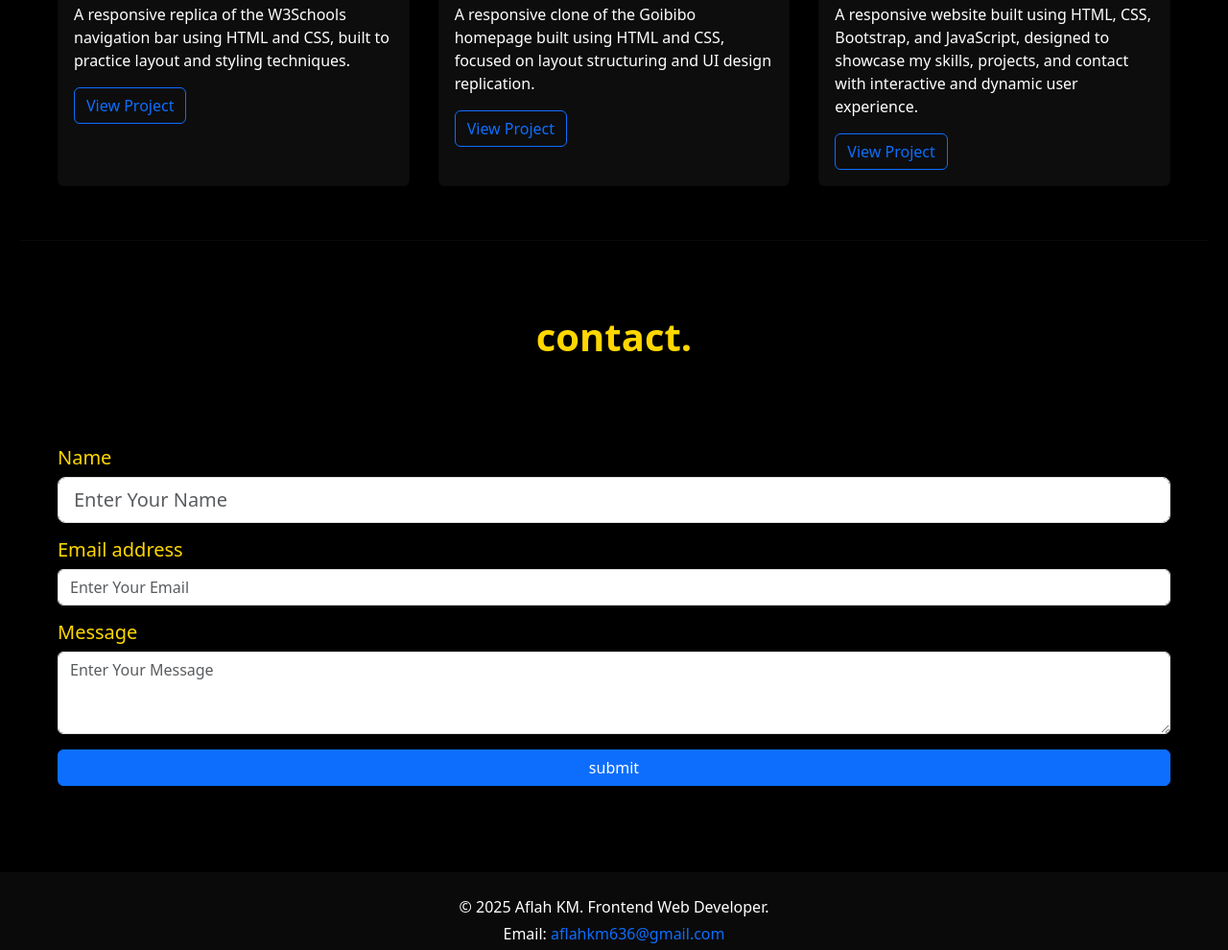
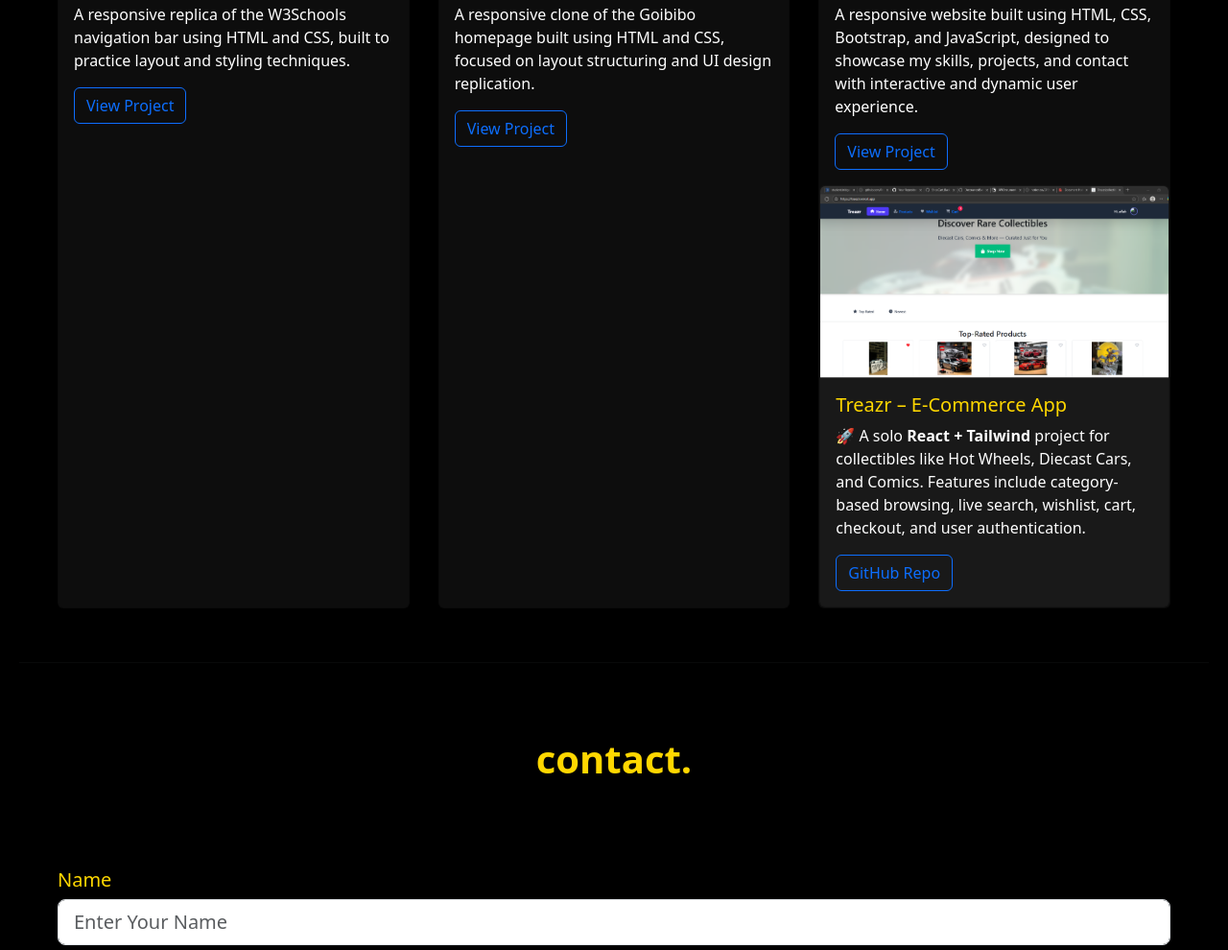
Before and after one commit to aflahkm636/portfolio, a plain HTML site: page index.html in a window 1280 px wide. Shown: the part 3195-4185 px from the top of the page at 96% size. Drawn offline with nearby package versions, Linux system fonts and the light colour scheme.

Commit message:
updated portfolio

```diff
--- a/index.html
+++ b/index.html
@@ -232,6 +232,17 @@
           <p class="card-text" style="color: white;">A responsive  website built using HTML, CSS, Bootstrap, and JavaScript, designed to showcase my skills, projects, and contact with interactive and dynamic user experience.</p>
           <a href="https://aflahkm636.github.io/portfolio/" class="btn btn-outline-primary">View Project</a>
         </div>
+        <div class="card project-card" style="background-color: rgba(255, 255, 255, 0.05)" data-aos="fade-up" data-aos-duration="900">
+    <img src="./images/treazr.png" class="card-img-top" alt="Treazr Project">
+    <div class="card-body">
+        <h5 class="card-title" style="color: #FFD700">Treazr – E-Commerce App</h5>
+        <p class="card-text" style="color: white;">
+            🚀 A solo <strong>React + Tailwind</strong> project for collectibles like Hot Wheels, Diecast Cars, and Comics.
+            Features include category-based browsing, live search, wishlist, cart, checkout, and user authentication.
+        </p>
+        <a href="https://github.com/aflahkm636/treazr" target="_blank" class="btn btn-outline-primary">GitHub Repo</a>
+    </div>
+</div>
       </div>
                     </div>
                    </div>
```
Also changed, not shown: images/Treazr.png (added), 1 other file.
